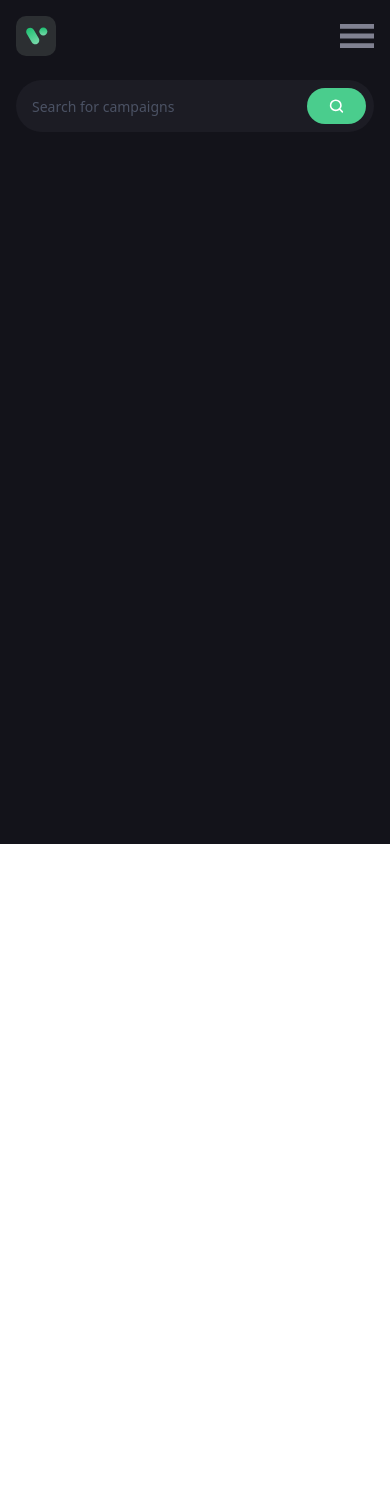
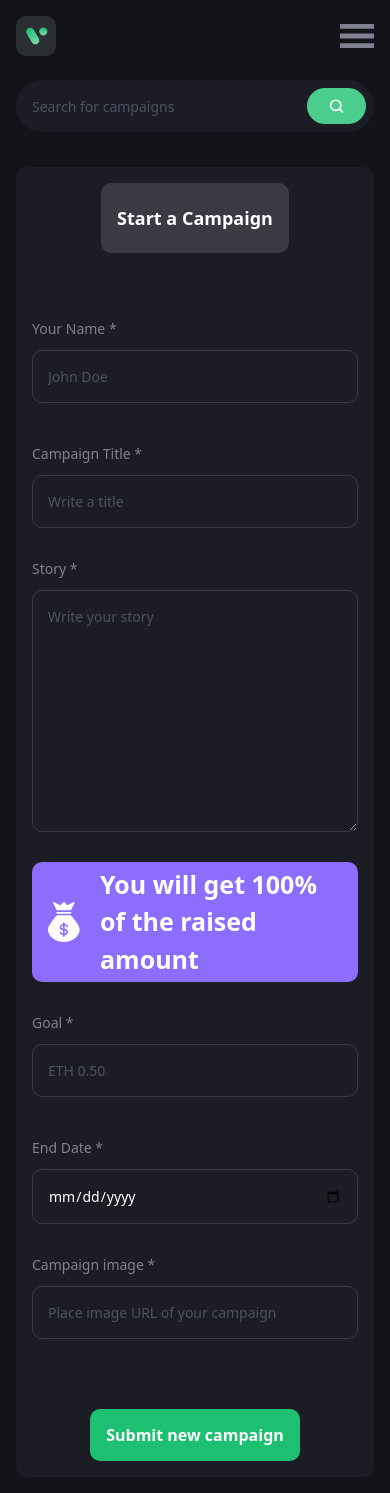
Before and after one commit to jam-khan/web3apps-project, a React (Vite) app in the folder client/: page /create-campaign in a window 390 px wide. Before the commit the page ends 844 px from the top, so only its background shows below. Built offline with nearby package versions, Linux system fonts and the light colour scheme; what @thirdweb-dev/react would draw is missing.

Commit message:
Pages added and working on frontend, not connected to context

```diff
--- a/client/index.html
+++ b/client/index.html
@@ -2,7 +2,7 @@
 <html lang="en">
   <head>
     <meta charset="UTF-8" />
-    <link rel="icon" type="image/svg+xml" href="/src/favicon.svg" />
+    <link rel="icon" type="image/svg+xml" />
     <meta name="viewport" content="width=device-width, initial-scale=1.0" />
     <title>Web3App Project</title>
   </head>
--- a/client/src/App.jsx
+++ b/client/src/App.jsx
@@ -2,7 +2,7 @@
 import { Route, Routes } from 'react-router-dom';
 
 import { Sidebar, Navbar } from './components';
-// import { CampaignDetails, CreateCampaign, Home, Profile } from './pages';
+import { CampaignDetails, CreateCampaign, Home, Profile } from './pages';
 // import { CampaignDetails, CreateCampaign, Home, Profile } from './pages';
 
 
@@ -15,13 +15,13 @@
 
       <div className="flex-1 max-sm:w-full max-w-[1280px] mx-auto sm:pr-5">
         <Navbar />
-{/*
+
         <Routes>
           <Route path="/" element={<Home />} />
           <Route path="/profile" element={<Profile />} />
           <Route path="/create-campaign" element={<CreateCampaign />} />
           <Route path="/campaign-details/:id" element={<CampaignDetails />} />
-        </Routes> */}
+        </Routes>
       </div>
     </div>
   )
--- /dev/null
+++ b/client/src/components/FormField.jsx
@@ -0,0 +1,33 @@
+import React from 'react'
+
+const FormField = ({ labelName, placeholder, inputType, isTextArea, value, handleChange }) => {
+  return (
+    <label className="flex-1 w-full flex flex-col">
+      {labelName && (
+        <span className="font-epilogue font-medium text-[14px] leading-[22px] text-[#808191] mb-[10px]">{labelName}</span>
+      )}
+      {isTextArea ? (
+        <textarea
+          required
+          value={value}
+          onChange={handleChange}
+          rows={10}
+          placeholder={placeholder}
+          className="py-[15px] sm:px-[25px] px-[15px] outline-none border-[1px] border-[#3a3a43] bg-transparent font-epilogue text-white text-[14px] placeholder:text-[#4b5264] rounded-[10px] sm:min-w-[300px]"
+        />
+      ) : (
+        <input
+          required
+          value={value}
+          onChange={handleChange}
+          type={inputType}
+          step="0.1"
+          placeholder={placeholder}
+          className="py-[15px] sm:px-[25px] px-[15px] outline-none border-[1px] border-[#3a3a43] bg-transparent font-epilogue text-white text-[14px] placeholder:text-[#4b5264] rounded-[10px] sm:min-w-[300px]"
+        />
+      )}
+    </label>
+  )
+}
+
+export default FormField
--- a/client/src/pages/CampaignDetails.jsx
+++ b/client/src/pages/CampaignDetails.jsx
@@ -1,136 +1,140 @@
-// import React, { useState, useEffect } from 'react'
-// import { useLocation, useNavigate } from 'react-router-dom';
-// import { ethers } from 'ethers';
+import React, { useState, useEffect } from 'react'
+import { useLocation, useNavigate } from 'react-router-dom';
+import { ethers } from 'ethers';
 
 // import { useStateContext } from '../context';
-// import { CountBox, CustomButton, Loader } from '../components';
-// import { calculateBarPercentage, daysLeft } from '../utils';
-// import { thirdweb } from '../assets';
+import { CountBox, CustomButton, Loader } from '../components';
+import { calculateBarPercentage, daysLeft } from '../utils';
+import { thirdweb } from '../assets';
 
-// const CampaignDetails = () => {
-//   const { state } = useLocation();
-//   const navigate = useNavigate();
+const CampaignDetails = () => {
+  const { state } = useLocation();
+  const navigate = useNavigate();
 //   const { donate, getDonations, contract, address } = useStateContext();
+  const donate = ""
+  const getDonations = ""
+  const contract = ""
+  const address = ""
 
-//   const [isLoading, setIsLoading] = useState(false);
-//   const [amount, setAmount] = useState('');
-//   const [donators, setDonators] = useState([]);
+  const [isLoading, setIsLoading] = useState(false);
+  const [amount, setAmount] = useState('');
+  const [donators, setDonators] = useState([]);
 
-//   const remainingDays = daysLeft(state.deadline);
+  const remainingDays = daysLeft(state.deadline);
 
-//   const fetchDonators = async () => {
-//     const data = await getDonations(state.pId);
+  const fetchDonators = async () => {
+    const data = await getDonations(state.pId);
 
-//     setDonators(data);
-//   }
+    setDonators(data);
+  }
 
-//   useEffect(() => {
-//     if(contract) fetchDonators();
-//   }, [contract, address])
+  useEffect(() => {
+    if(contract) fetchDonators();
+  }, [contract, address])
 
-//   const handleDonate = async () => {
-//     setIsLoading(true);
+  const handleDonate = async () => {
+    setIsLoading(true);
 
-//     await donate(state.pId, amount);
+    await donate(state.pId, amount);
 
-//     navigate('/')
-//     setIsLoading(false);
-//   }
+    navigate('/')
+    setIsLoading(false);
+  }
 
-//   return (
-//     <div>
-//       {isLoading && <Loader />}
+  return (
+    <div>
+      {isLoading && <Loader />}
 
-//       <div className="w-full flex md:flex-row flex-col mt-10 gap-[30px]">
-//         <div className="flex-1 flex-col">
-//           <img src={state.image} alt="campaign" className="w-full h-[410px] object-cover rounded-xl"/>
-//           <div className="relative w-full h-[5px] bg-[#3a3a43] mt-2">
-//             <div className="absolute h-full bg-[#4acd8d]" style={{ width: `${calculateBarPercentage(state.target, state.amountCollected)}%`, maxWidth: '100%'}}>
-//             </div>
-//           </div>
-//         </div>
+      <div className="w-full flex md:flex-row flex-col mt-10 gap-[30px]">
+        <div className="flex-1 flex-col">
+          <img src={state.image} alt="campaign" className="w-full h-[410px] object-cover rounded-xl"/>
+          <div className="relative w-full h-[5px] bg-[#3a3a43] mt-2">
+            <div className="absolute h-full bg-[#4acd8d]" style={{ width: `${calculateBarPercentage(state.target, state.amountCollected)}%`, maxWidth: '100%'}}>
+            </div>
+          </div>
+        </div>
 
-//         <div className="flex md:w-[150px] w-full flex-wrap justify-between gap-[30px]">
-//           <CountBox title="Days Left" value={remainingDays} />
-//           <CountBox title={`Raised of ${state.target}`} value={state.amountCollected} />
-//           <CountBox title="Total Backers" value={donators.length} />
-//         </div>
-//       </div>
+        <div className="flex md:w-[150px] w-full flex-wrap justify-between gap-[30px]">
+          <CountBox title="Days Left" value={remainingDays} />
+          <CountBox title={`Raised of ${state.target}`} value={state.amountCollected} />
+          <CountBox title="Total Backers" value={donators.length} />
+        </div>
+      </div>
 
-//       <div className="mt-[60px] flex lg:flex-row flex-col gap-5">
-//         <div className="flex-[2] flex flex-col gap-[40px]">
-//           <div>
-//             <h4 className="font-epilogue font-semibold text-[18px] text-white uppercase">Creator</h4>
+      <div className="mt-[60px] flex lg:flex-row flex-col gap-5">
+        <div className="flex-[2] flex flex-col gap-[40px]">
+          <div>
+            <h4 className="font-epilogue font-semibold text-[18px] text-white uppercase">Creator</h4>
 
-//             <div className="mt-[20px] flex flex-row items-center flex-wrap gap-[14px]">
-//               <div className="w-[52px] h-[52px] flex items-center justify-center rounded-full bg-[#2c2f32] cursor-pointer">
-//                 <img src={thirdweb} alt="user" className="w-[60%] h-[60%] object-contain"/>
-//               </div>
-//               <div>
-//                 <h4 className="font-epilogue font-semibold text-[14px] text-white break-all">{state.owner}</h4>
-//                 <p className="mt-[4px] font-epilogue font-normal text-[12px] text-[#808191]">10 Campaigns</p>
-//               </div>
-//             </div>
-//           </div>
+            <div className="mt-[20px] flex flex-row items-center flex-wrap gap-[14px]">
+              <div className="w-[52px] h-[52px] flex items-center justify-center rounded-full bg-[#2c2f32] cursor-pointer">
+                <img src={thirdweb} alt="user" className="w-[60%] h-[60%] object-contain"/>
+              </div>
+              <div>
+                <h4 className="font-epilogue font-semibold text-[14px] text-white break-all">{state.owner}</h4>
+                <p className="mt-[4px] font-epilogue font-normal text-[12px] text-[#808191]">10 Campaigns</p>
+              </div>
+            </div>
+          </div>
 
-//           <div>
-//             <h4 className="font-epilogue font-semibold text-[18px] text-white uppercase">Story</h4>
+          <div>
+            <h4 className="font-epilogue font-semibold text-[18px] text-white uppercase">Story</h4>
 
-//               <div className="mt-[20px]">
-//                 <p className="font-epilogue font-normal text-[16px] text-[#808191] leading-[26px] text-justify">{state.description}</p>
-//               </div>
-//           </div>
+              <div className="mt-[20px]">
+                <p className="font-epilogue font-normal text-[16px] text-[#808191] leading-[26px] text-justify">{state.description}</p>
+              </div>
+          </div>
 
-//           <div>
-//             <h4 className="font-epilogue font-semibold text-[18px] text-white uppercase">Donators</h4>
+          <div>
+            <h4 className="font-epilogue font-semibold text-[18px] text-white uppercase">Donators</h4>
 
-//               <div className="mt-[20px] flex flex-col gap-4">
-//                 {donators.length > 0 ? donators.map((item, index) => (
-//                   <div key={`${item.donator}-${index}`} className="flex justify-between items-center gap-4">
-//                     <p className="font-epilogue font-normal text-[16px] text-[#b2b3bd] leading-[26px] break-ll">{index + 1}. {item.donator}</p>
-//                     <p className="font-epilogue font-normal text-[16px] text-[#808191] leading-[26px] break-ll">{item.donation}</p>
-//                   </div>
-//                 )) : (
-//                   <p className="font-epilogue font-normal text-[16px] text-[#808191] leading-[26px] text-justify">No donators yet. Be the first one!</p>
-//                 )}
-//               </div>
-//           </div>
-//         </div>
+              <div className="mt-[20px] flex flex-col gap-4">
+                {donators.length > 0 ? donators.map((item, index) => (
+                  <div key={`${item.donator}-${index}`} className="flex justify-between items-center gap-4">
+                    <p className="font-epilogue font-normal text-[16px] text-[#b2b3bd] leading-[26px] break-ll">{index + 1}. {item.donator}</p>
+                    <p className="font-epilogue font-normal text-[16px] text-[#808191] leading-[26px] break-ll">{item.donation}</p>
+                  </div>
+                )) : (
+                  <p className="font-epilogue font-normal text-[16px] text-[#808191] leading-[26px] text-justify">No donators yet. Be the first one!</p>
+                )}
+              </div>
+          </div>
+        </div>
 
-//         <div className="flex-1">
-//           <h4 className="font-epilogue font-semibold text-[18px] text-white uppercase">Fund</h4>
+        <div className="flex-1">
+          <h4 className="font-epilogue font-semibold text-[18px] text-white uppercase">Fund</h4>
 
-//           <div className="mt-[20px] flex flex-col p-4 bg-[#1c1c24] rounded-[10px]">
-//             <p className="font-epilogue fount-medium text-[20px] leading-[30px] text-center text-[#808191]">
-//               Fund the campaign
-//             </p>
-//             <div className="mt-[30px]">
-//               <input
-//                 type="number"
-//                 placeholder="ETH 0.1"
-//                 step="0.01"
-//                 className="w-full py-[10px] sm:px-[20px] px-[15px] outline-none border-[1px] border-[#3a3a43] bg-transparent font-epilogue text-white text-[18px] leading-[30px] placeholder:text-[#4b5264] rounded-[10px]"
-//                 value={amount}
-//                 onChange={(e) => setAmount(e.target.value)}
-//               />
+          <div className="mt-[20px] flex flex-col p-4 bg-[#1c1c24] rounded-[10px]">
+            <p className="font-epilogue fount-medium text-[20px] leading-[30px] text-center text-[#808191]">
+              Fund the campaign
+            </p>
+            <div className="mt-[30px]">
+              <input
+                type="number"
+                placeholder="ETH 0.1"
+                step="0.01"
+                className="w-full py-[10px] sm:px-[20px] px-[15px] outline-none border-[1px] border-[#3a3a43] bg-transparent font-epilogue text-white text-[18px] leading-[30px] placeholder:text-[#4b5264] rounded-[10px]"
+                value={amount}
+                onChange={(e) => setAmount(e.target.value)}
+              />
 
-//               <div className="my-[20px] p-4 bg-[#13131a] rounded-[10px]">
-//                 <h4 className="font-epilogue font-semibold text-[14px] leading-[22px] text-white">Back it because you believe in it.</h4>
-//                 <p className="mt-[20px] font-epilogue font-normal leading-[22px] text-[#808191]">Support the project for no reward, just because it speaks to you.</p>
-//               </div>
+              <div className="my-[20px] p-4 bg-[#13131a] rounded-[10px]">
+                <h4 className="font-epilogue font-semibold text-[14px] leading-[22px] text-white">Back it because you believe in it.</h4>
+                <p className="mt-[20px] font-epilogue font-normal leading-[22px] text-[#808191]">Support the project for no reward, just because it speaks to you.</p>
+              </div>
 
-//               <CustomButton
-//                 btnType="button"
-//                 title="Fund Campaign"
-//                 styles="w-full bg-[#8c6dfd]"
-//                 handleClick={handleDonate}
-//               />
-//             </div>
-//           </div>
-//         </div>
-//       </div>
-//     </div>
-//   )
-// }
+              <CustomButton
+                btnType="button"
+                title="Fund Campaign"
+                styles="w-full bg-[#8c6dfd]"
+                handleClick={handleDonate}
+              />
+            </div>
+          </div>
+        </div>
+      </div>
+    </div>
+  )
+}
 
-// export default CampaignDetails
+export default CampaignDetails
--- a/client/src/pages/CreateCampaign.jsx
+++ b/client/src/pages/CreateCampaign.jsx
@@ -1,118 +1,119 @@
-// import React, { useState } from 'react'
-// import { useNavigate } from 'react-router-dom';
-// import { ethers } from 'ethers';
+import React, { useState } from 'react'
+import { useNavigate } from 'react-router-dom';
+import { ethers } from 'ethers';
 
 // import { useStateContext } from '../context';
-// import { money } from '../assets';
-// import { CustomButton, FormField, Loader } from '../components';
-// import { checkIfImage } from '../utils';
+import { money } from '../assets';
+import { CustomButton, FormField, Loader } from '../components';
+import { checkIfImage } from '../utils';
 
-// const CreateCampaign = () => {
-//   const navigate = useNavigate();
-//   const [isLoading, setIsLoading] = useState(false);
+const CreateCampaign = () => {
+  const navigate = useNavigate();
+  const [isLoading, setIsLoading] = useState(false);
 //   const { createCampaign } = useStateContext();
-//   const [form, setForm] = useState({
-//     name: '',
-//     title: '',
-//     description: '',
-//     target: '',
-//     deadline: '',
-//     image: ''
-//   });
+  const createCampaign = "";
+  const [form, setForm] = useState({
+    name: '',
+    title: '',
+    description: '',
+    target: '',
+    deadline: '',
+    image: ''
+  });
 
-//   const handleFormFieldChange = (fieldName, e) => {
-//     setForm({ ...form, [fieldName]: e.target.value })
-//   }
+  const handleFormFieldChange = (fieldName, e) => {
+    setForm({ ...form, [fieldName]: e.target.value })
+  }
 
-//   const handleSubmit = async (e) => {
-//     e.preventDefault();
+  const handleSubmit = async (e) => {
+    e.preventDefault();
 
-//     checkIfImage(form.image, async (exists) => {
-//       if(exists) {
-//         setIsLoading(true)
-//         await createCampaign({ ...form, target: ethers.utils.parseUnits(form.target, 18)})
-//         setIsLoading(false);
-//         navigate('/');
-//       } else {
-//         alert('Provide valid image URL')
-//         setForm({ ...form, image: '' });
-//       }
-//     })
-//   }
+    checkIfImage(form.image, async (exists) => {
+      if(exists) {
+        setIsLoading(true)
+        await createCampaign({ ...form, target: ethers.utils.parseUnits(form.target, 18)})
+        setIsLoading(false);
+        navigate('/');
+      } else {
+        alert('Provide valid image URL')
+        setForm({ ...form, image: '' });
+      }
+    })
+  }
 
-//   return (
-//     <div className="bg-[#1c1c24] flex justify-center items-center flex-col rounded-[10px] sm:p-10 p-4">
-//       {isLoading && <Loader />}
-//       <div className="flex justify-center items-center p-[16px] sm:min-w-[380px] bg-[#3a3a43] rounded-[10px]">
-//         <h1 className="font-epilogue font-bold sm:text-[25px] text-[18px] leading-[38px] text-white">Start a Campaign</h1>
-//       </div>
+  return (
+    <div className="bg-[#1c1c24] flex justify-center items-center flex-col rounded-[10px] sm:p-10 p-4">
+      {isLoading && <Loader />}
+      <div className="flex justify-center items-center p-[16px] sm:min-w-[380px] bg-[#3a3a43] rounded-[10px]">
+        <h1 className="font-epilogue font-bold sm:text-[25px] text-[18px] leading-[38px] text-white">Start a Campaign</h1>
+      </div>
 
-//       <form onSubmit={handleSubmit} className="w-full mt-[65px] flex flex-col gap-[30px]">
-//         <div className="flex flex-wrap gap-[40px]">
-//           <FormField
-//             labelName="Your Name *"
-//             placeholder="John Doe"
-//             inputType="text"
-//             value={form.name}
-//             handleChange={(e) => handleFormFieldChange('name', e)}
-//           />
-//           <FormField
-//             labelName="Campaign Title *"
-//             placeholder="Write a title"
-//             inputType="text"
-//             value={form.title}
-//             handleChange={(e) => handleFormFieldChange('title', e)}
-//           />
-//         </div>
+      <form onSubmit={handleSubmit} className="w-full mt-[65px] flex flex-col gap-[30px]">
+        <div className="flex flex-wrap gap-[40px]">
+          <FormField
+            labelName="Your Name *"
+            placeholder="John Doe"
+            inputType="text"
+            value={form.name}
+            handleChange={(e) => handleFormFieldChange('name', e)}
+          />
+          <FormField
+            labelName="Campaign Title *"
+            placeholder="Write a title"
+            inputType="text"
+            value={form.title}
+            handleChange={(e) => handleFormFieldChange('title', e)}
+          />
+        </div>
 
-//         <FormField
-//             labelName="Story *"
-//             placeholder="Write your story"
-//             isTextArea
-//             value={form.description}
-//             handleChange={(e) => handleFormFieldChange('description', e)}
-//           />
+        <FormField
+            labelName="Story *"
+            placeholder="Write your story"
+            isTextArea
+            value={form.description}
+            handleChange={(e) => handleFormFieldChange('description', e)}
+          />
 
-//         <div className="w-full flex justify-start items-center p-4 bg-[#8c6dfd] h-[120px] rounded-[10px]">
-//           <img src={money} alt="money" className="w-[40px] h-[40px] object-contain"/>
-//           <h4 className="font-epilogue font-bold text-[25px] text-white ml-[20px]">You will get 100% of the raised amount</h4>
-//         </div>
+        <div className="w-full flex justify-start items-center p-4 bg-[#8c6dfd] h-[120px] rounded-[10px]">
+          <img src={money} alt="money" className="w-[40px] h-[40px] object-contain"/>
+          <h4 className="font-epilogue font-bold text-[25px] text-white ml-[20px]">You will get 100% of the raised amount</h4>
+        </div>
 
-//         <div className="flex flex-wrap gap-[40px]">
-//           <FormField
-//             labelName="Goal *"
-//             placeholder="ETH 0.50"
-//             inputType="text"
-//             value={form.target}
-//             handleChange={(e) => handleFormFieldChange('target', e)}
-//           />
-//           <FormField
-//             labelName="End Date *"
-//             placeholder="End Date"
-//             inputType="date"
-//             value={form.deadline}
-//             handleChange={(e) => handleFormFieldChange('deadline', e)}
-//           />
-//         </div>
+        <div className="flex flex-wrap gap-[40px]">
+          <FormField
+            labelName="Goal *"
+            placeholder="ETH 0.50"
+            inputType="text"
+            value={form.target}
+            handleChange={(e) => handleFormFieldChange('target', e)}
+          />
+          <FormField
+            labelName="End Date *"
+            placeholder="End Date"
+            inputType="date"
+            value={form.deadline}
+            handleChange={(e) => handleFormFieldChange('deadline', e)}
+          />
+        </div>
 
-//         <FormField
-//             labelName="Campaign image *"
-//             placeholder="Place image URL of your campaign"
-//             inputType="url"
-//             value={form.image}
-//             handleChange={(e) => handleFormFieldChange('image', e)}
-//           />
+        <FormField
+            labelName="Campaign image *"
+            placeholder="Place image URL of your campaign"
+            inputType="url"
+            value={form.image}
+            handleChange={(e) => handleFormFieldChange('image', e)}
+          />
 
-//           <div className="flex justify-center items-center mt-[40px]">
-//             <CustomButton
-//               btnType="submit"
-//               title="Submit new campaign"
-//               styles="bg-[#1dc071]"
-//             />
-//           </div>
-//       </form>
-//     </div>
-//   )
-// }
+          <div className="flex justify-center items-center mt-[40px]">
+            <CustomButton
+              btnType="submit"
+              title="Submit new campaign"
+              styles="bg-[#1dc071]"
+            />
+          </div>
+      </form>
+    </div>
+  )
+}
 
-// export default CreateCampaign
+export default CreateCampaign
--- a/client/src/pages/Home.jsx
+++ b/client/src/pages/Home.jsx
@@ -1,32 +1,35 @@
-// import React, { useState, useEffect } from 'react'
+import React, { useState, useEffect } from 'react'
 
-// import { DisplayCampaigns } from '../components';
+import { DisplayCampaigns } from '../components';
 // import { useStateContext } from '../context'
 
-// const Home = () => {
-//   const [isLoading, setIsLoading] = useState(false);
-//   const [campaigns, setCampaigns] = useState([]);
+const Home = () => {
+  const [isLoading, setIsLoading] = useState(false);
+  const [campaigns, setCampaigns] = useState([]);
 
 //   const { address, contract, getCampaigns } = useStateContext();
+  const address = ""
+  const contract = ""
+  const getCampaigns = ""
 
-//   const fetchCampaigns = async () => {
-//     setIsLoading(true);
-//     const data = await getCampaigns();
-//     setCampaigns(data);
-//     setIsLoading(false);
-//   }
+  const fetchCampaigns = async () => {
+    setIsLoading(true);
+    const data = await getCampaigns();
+    setCampaigns(data);
+    setIsLoading(false);
+  }
 
-//   useEffect(() => {
-//     if(contract) fetchCampaigns();
-//   }, [address, contract]);
+  useEffect(() => {
+    if(contract) fetchCampaigns();
+  }, [address, contract]);
 
-//   return (
-//     <DisplayCampaigns
-//       title="All Campaigns"
-//       isLoading={isLoading}
-//       campaigns={campaigns}
-//     />
-//   )
-// }
+  return (
+    <DisplayCampaigns
+      title="All Campaigns"
+      isLoading={isLoading}
+      campaigns={campaigns}
+    />
+  )
+}
 
-// export default Home
+export default Home
--- a/client/src/pages/Profile.jsx
+++ b/client/src/pages/Profile.jsx
@@ -1,32 +1,35 @@
-// import React, { useState, useEffect } from 'react'
+import React, { useState, useEffect } from 'react'
 
-// import { DisplayCampaigns } from '../components';
+import { DisplayCampaigns } from '../components';
 // import { useStateContext } from '../context'
 
-// const Profile = () => {
-//   const [isLoading, setIsLoading] = useState(false);
-//   const [campaigns, setCampaigns] = useState([]);
+const Profile = () => {
+  const [isLoading, setIsLoading] = useState(false);
+  const [campaigns, setCampaigns] = useState([]);
 
 //   const { address, contract, getUserCampaigns } = useStateContext();
+  const address = ""
+  const contract = ""
+  const getUserCampaigns = () => {}
 
-//   const fetchCampaigns = async () => {
-//     setIsLoading(true);
-//     const data = await getUserCampaigns();
-//     setCampaigns(data);
-//     setIsLoading(false);
-//   }
+  const fetchCampaigns = async () => {
+    setIsLoading(true);
+    const data = await getUserCampaigns();
+    setCampaigns(data);
+    setIsLoading(false);
+  }
 
-//   useEffect(() => {
-//     if(contract) fetchCampaigns();
-//   }, [address, contract]);
+  useEffect(() => {
+    if(contract) fetchCampaigns();
+  }, [address, contract]);
 
-//   return (
-//     <DisplayCampaigns
-//       title="All Campaigns"
-//       isLoading={isLoading}
-//       campaigns={campaigns}
-//     />
-//   )
-// }
+  return (
+    <DisplayCampaigns
+      title="All Campaigns"
+      isLoading={isLoading}
+      campaigns={campaigns}
+    />
+  )
+}
 
-// export default Profile
+export default Profile
```
Also changed, not shown: client/src/components/CountBox.jsx (added, +12 -0 lines), client/src/components/DisplayCampaigns.jsx (added, +39 -0 lines), client/src/components/FundCard.jsx (added, +46 -0 lines), client/src/components/Loader.jsx (added, +14 -0 lines), client/src/components/index.js (+5 -5 lines).
